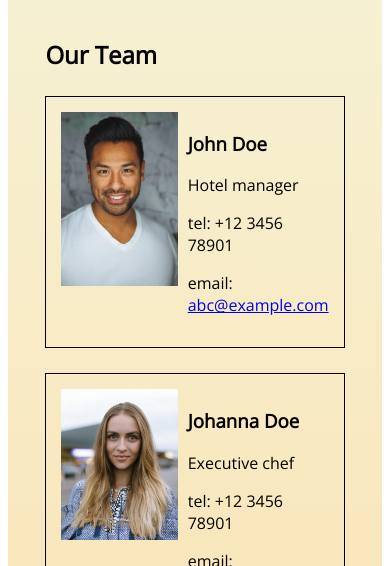
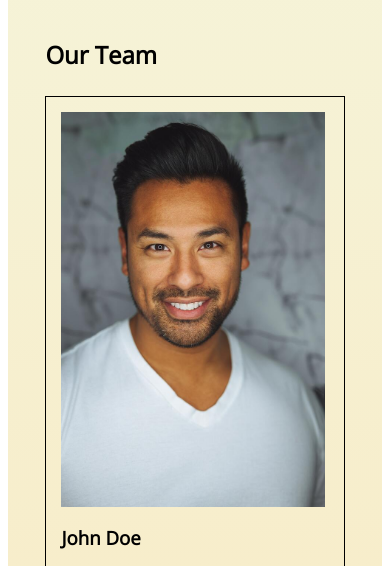
Before and after one commit to crazorn/crazorn.github.io, a plain HTML site: page team.html in a window 390 px wide. Shown: the part 255-821 px from the top of the page. Drawn offline with nearby package versions, Linux system fonts and the light colour scheme; a web font is replaced by a local one.

Commit message:
better responsiveness for team

```diff
--- a/team.css
+++ b/team.css
@@ -16,3 +16,14 @@
     height: auto;
     display: block;
 }
+
+
+@media screen and (max-width: 1240px) {
+    .person {
+        display: block;
+    }
+
+    [class^="column"] {
+        width: 95%;
+    }
+}
```
